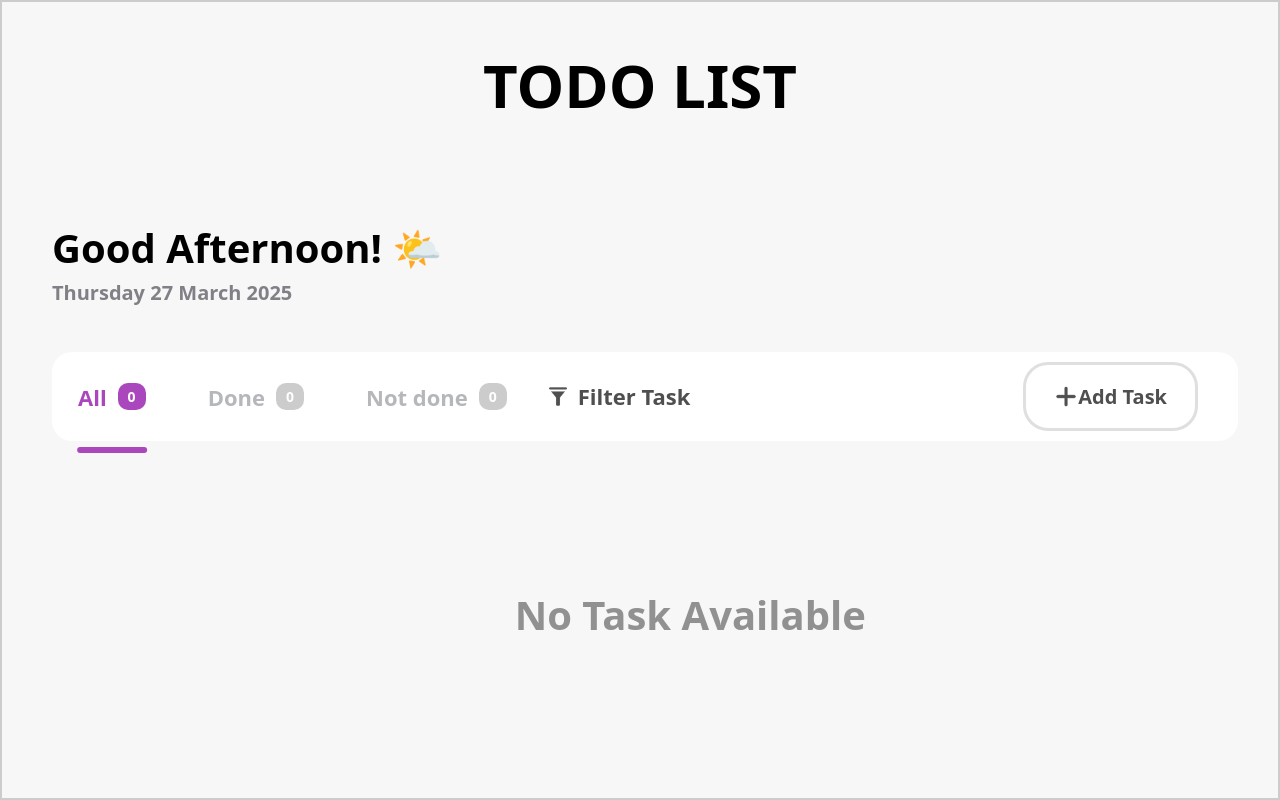
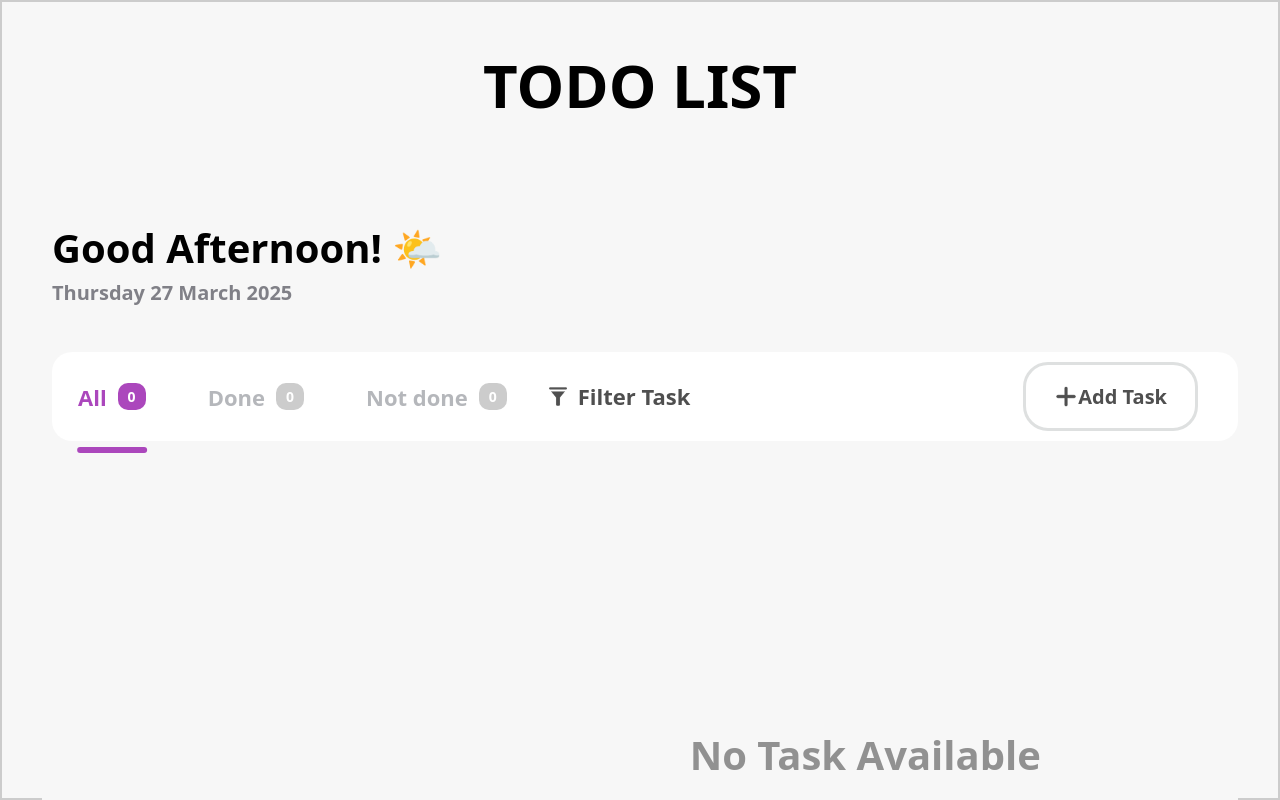
Before and after one commit to mohizzatulhaqi/Todo-List-App-React, a React (Vite) app: page / in a window 1280 px wide. Built offline with nearby package versions, Linux system fonts and the light colour scheme.

Commit message:
style(css): Adjust No task message position 2

```diff
--- a/src/App.css
+++ b/src/App.css
@@ -274,8 +274,8 @@ textarea {
   font-size: 40px;
   font-weight: bold;
   color: #4F4F4F;
-  margin-top: 10px;
-  margin-right: -1000px;
+  margin-top: 150px;
+  margin-right: -1350px;
   opacity: 60%;
 }
 
```
